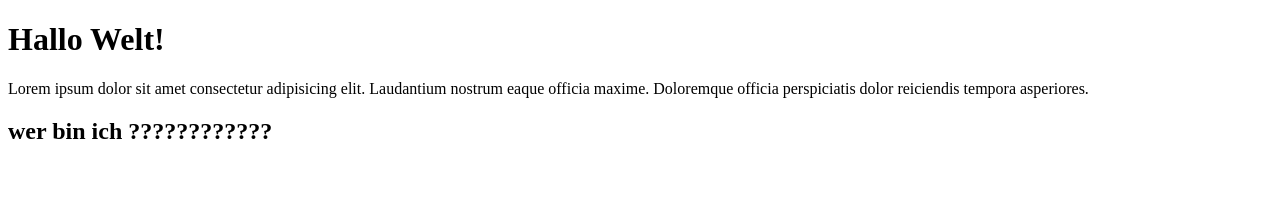
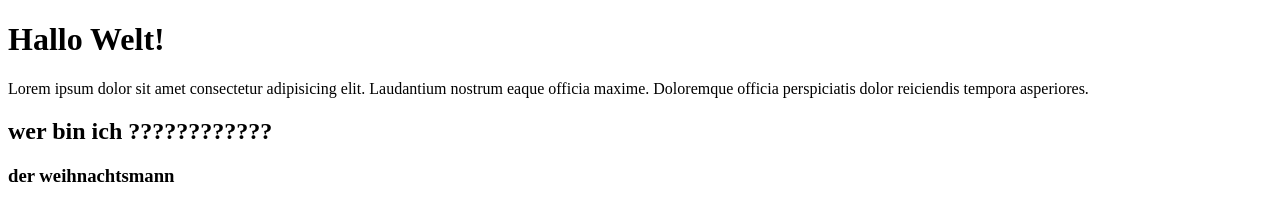
Before and after one commit to Dirk-Lorenz/github-pages-test, a plain HTML site: page index.html in a window 1280 px wide. Drawn offline with Linux system fonts and the light colour scheme.

Commit message:
third stage

```diff
--- a/index.html
+++ b/index.html
@@ -12,6 +12,7 @@
     <p>Lorem ipsum dolor sit amet consectetur adipisicing elit. Laudantium nostrum eaque officia maxime. Doloremque
         officia perspiciatis dolor reiciendis tempora asperiores.</p>
         <h2>wer bin ich ????????????</h2>
+        <h3>der weihnachtsmann</h3>
 </body>
 
 </html>
```
